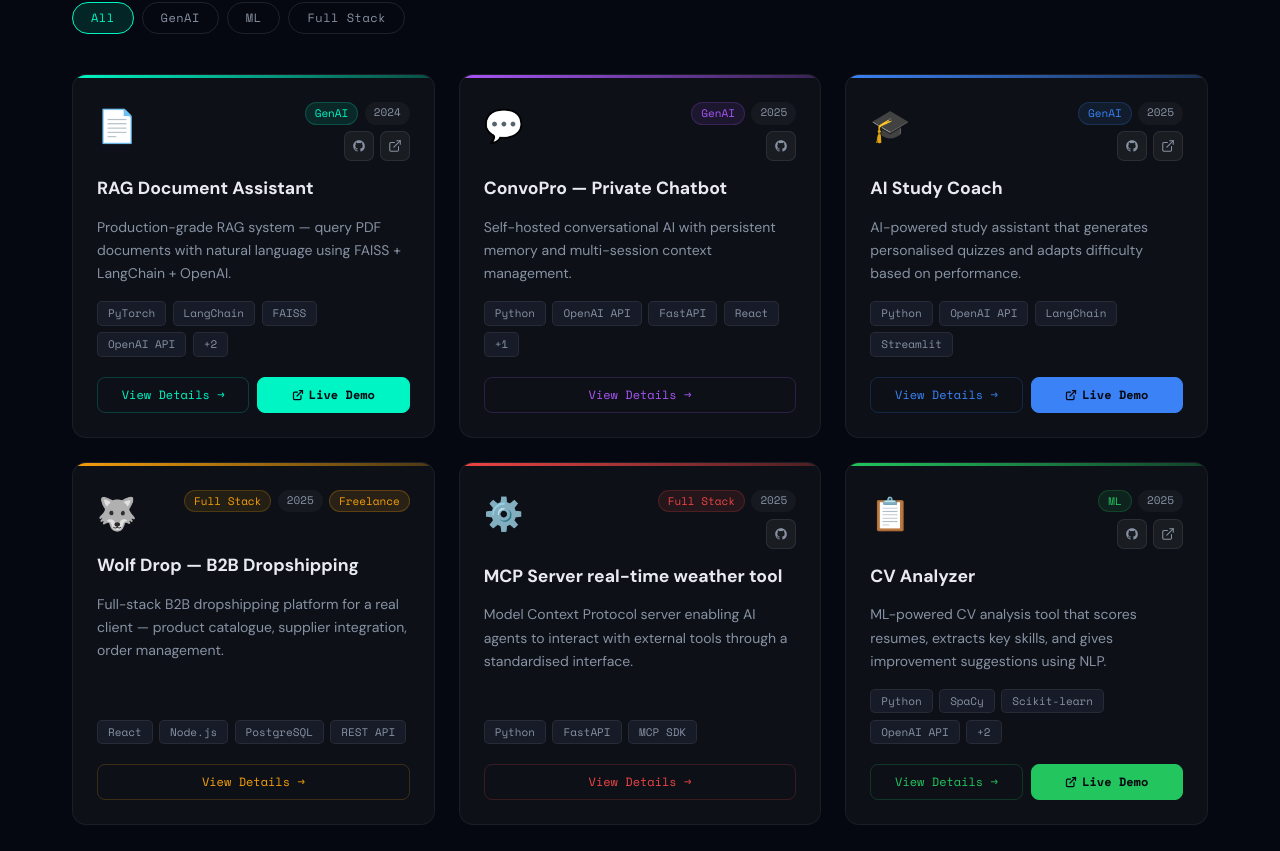
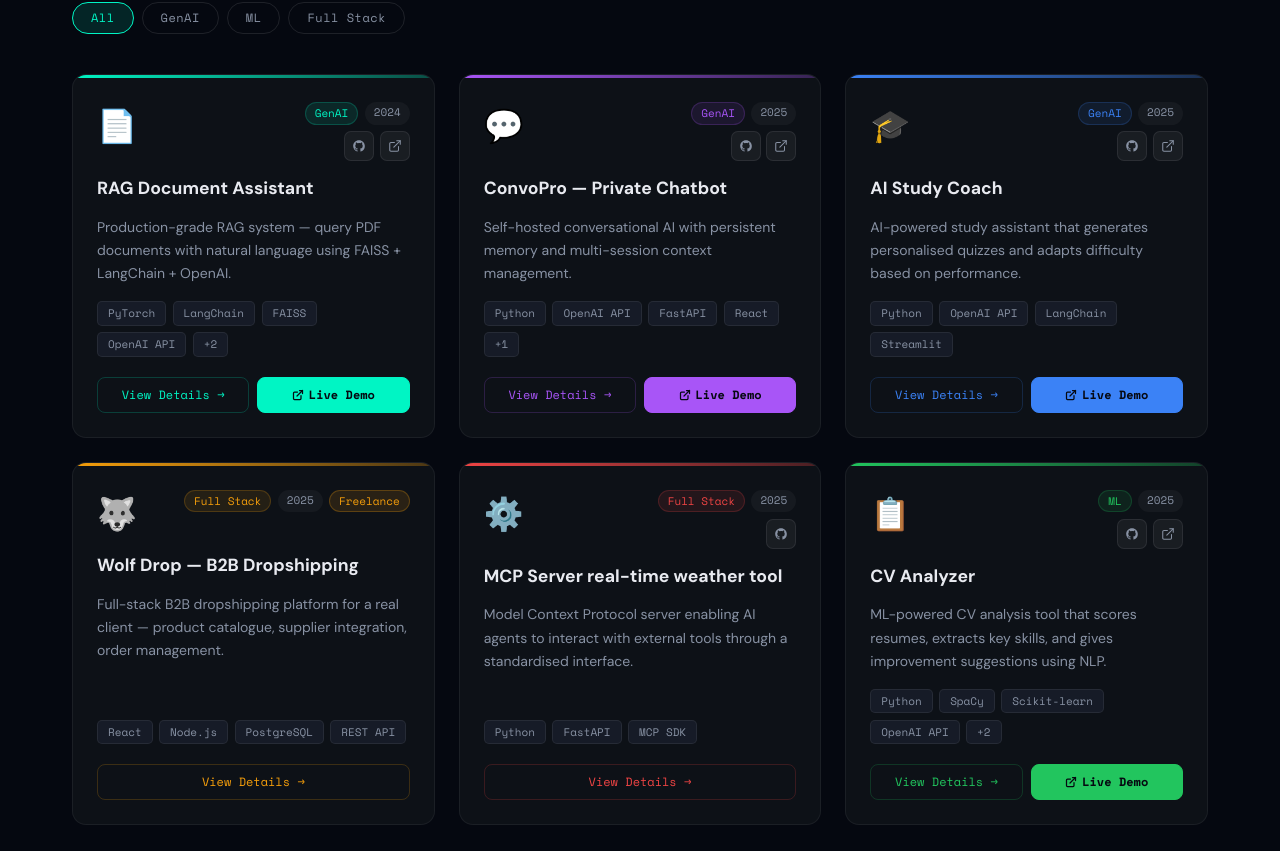
Before and after one commit to Mavi28/portfolio, a React (Vite) app: page / in a window 1280 px wide. Shown: the part 1812-2663 px from the top of the page. Built offline with nearby package versions, Linux system fonts and the light colour scheme.

Commit message:
use env variable for groq api

```diff
--- a/src/data/projects.js
+++ b/src/data/projects.js
@@ -34,8 +34,8 @@ const projects = [
     freelance: false,
     icon: "📄",
     accent: "#00f5c4",
-    githubUrl: "https://github.com/Mavi28/rag-document-assistant.git",
-    liveUrl: "https://rag-document-assistantt.streamlit.app/",
+    githubUrl: "https://github.com/Mavi28/multi-pdf-ragqa.git",
+    liveUrl: "https://multi-pdf-ragapp.streamlit.app/",
   },
   {
     id: 2,
@@ -53,8 +53,8 @@ const projects = [
     freelance: false,
     icon: "💬",
     accent: "#a855f7",
-    githubUrl: "https://github.com/Mavi28/ConvoPro-private-chatgpt.git",
-    liveUrl: null,
+    githubUrl: "https://github.com/Mavi28/streamlit-genai-chatbot.git",
+    liveUrl: "https://scarlet-chatbot.streamlit.app/",
   },
   {
     id: 3,
```
